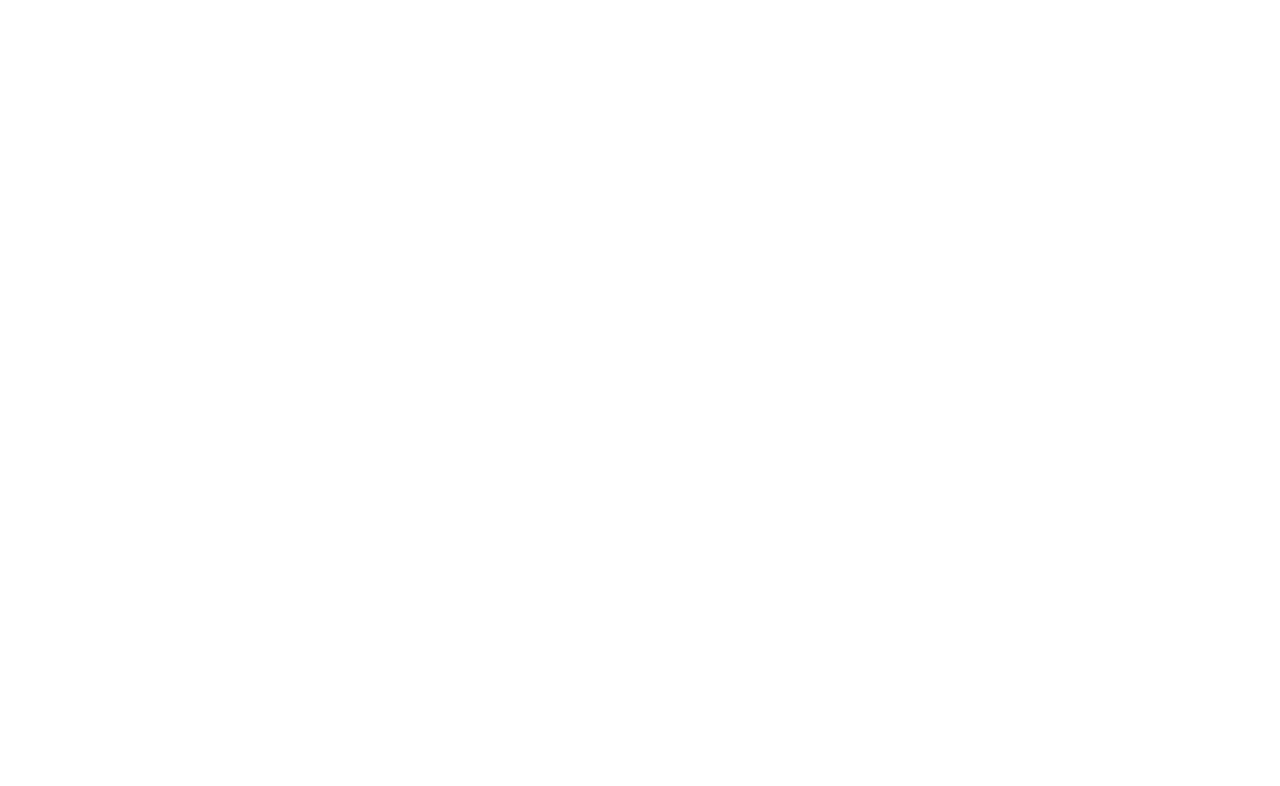
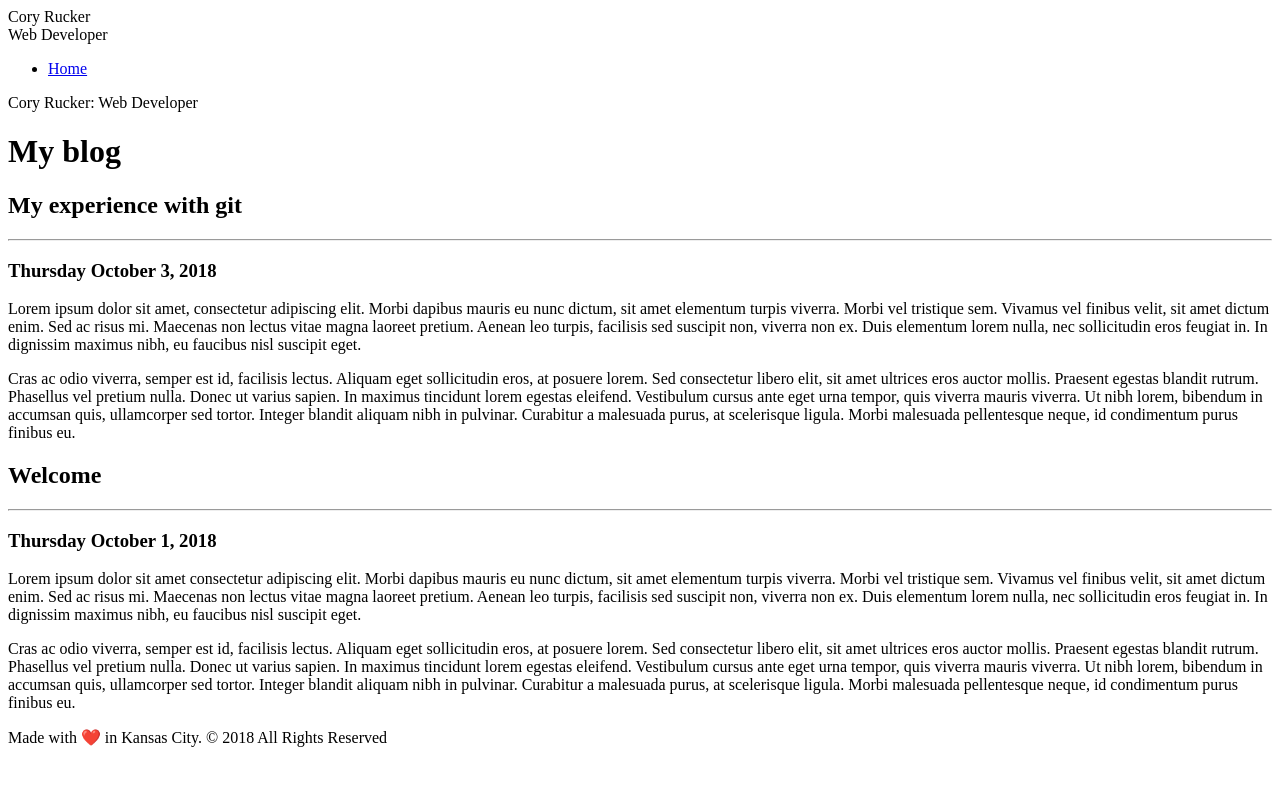
Before and after one commit to corymrucker/personal-blog, a plain HTML site: page index.html in a window 1280 px wide. Drawn offline with Linux system fonts and the light colour scheme.

Commit message:
Add required HTML elements to the blog page skeleton.

```diff
--- a/index.html
+++ b/index.html
@@ -1,11 +1,93 @@
+<!DOCTYPE html>
 <html lang="en">
-<head>
-  <meta charset="UTF-8">
-  <meta name="viewport" content="width=device-width, initial-scale=1.0">
-  <meta http-equiv="X-UA-Compatible" content="ie=edge">
-  <title>Insert Name - Web Developer</title>
-</head>
-<body>
+ <head>
+   <meta charset="UTF-8" />
+   <meta name="viewport" content="width=device-width, initial-scale=1.0" />
+   <meta http-equiv="X-UA-Compatible" content="ie=edge" />
+   <title>Insert Name - Web Developer</title>
+ </head>
+ <body>
+   <div class="parent">
+     <div class="wrapper">
+       <nav>
+         <div class="inner-wrap">
+           <div class="site-header">Cory Rucker</div>
+           <div class="site-subheader">Web Developer</div>
+           <ul class="site-navigation">
+             <li><a href="index.html">Home</a></li>
+           </ul>
+         </div>
+       </nav>
 
-</body>
+       <main>
+         <div class="menu">
+           <div class="menu-icon" id="sidebarCollapse">
+             <span class="mobile-header">Cory Rucker: Web Developer</span>
+           </div>
+         </div>
+
+         <h1>My blog</h1>
+         <article>
+           <h2>My experience with git</h2>
+           <hr />
+           <h3>Thursday October 3, 2018</h3>
+           <p>
+             Lorem ipsum dolor sit amet, consectetur adipiscing elit. Morbi
+             dapibus mauris eu nunc dictum, sit amet elementum turpis viverra.
+             Morbi vel tristique sem. Vivamus vel finibus velit, sit amet
+             dictum enim. Sed ac risus mi. Maecenas non lectus vitae magna
+             laoreet pretium. Aenean leo turpis, facilisis sed suscipit non,
+             viverra non ex. Duis elementum lorem nulla, nec sollicitudin eros
+             feugiat in. In dignissim maximus nibh, eu faucibus nisl suscipit
+             eget.
+           </p>
+           <p>
+             Cras ac odio viverra, semper est id, facilisis lectus. Aliquam
+             eget sollicitudin eros, at posuere lorem. Sed consectetur libero
+             elit, sit amet ultrices eros auctor mollis. Praesent egestas
+             blandit rutrum. Phasellus vel pretium nulla. Donec ut varius
+             sapien. In maximus tincidunt lorem egestas eleifend. Vestibulum
+             cursus ante eget urna tempor, quis viverra mauris viverra. Ut nibh
+             lorem, bibendum in accumsan quis, ullamcorper sed tortor. Integer
+             blandit aliquam nibh in pulvinar. Curabitur a malesuada purus, at
+             scelerisque ligula. Morbi malesuada pellentesque neque, id
+             condimentum purus finibus eu.
+           </p>
+         </article>
+
+         <article>
+           <h2>Welcome</h2>
+           <hr />
+           <h3>Thursday October 1, 2018</h3>
+           <p>
+             Lorem ipsum dolor sit amet consectetur adipiscing elit. Morbi
+             dapibus mauris eu nunc dictum, sit amet elementum turpis viverra.
+             Morbi vel tristique sem. Vivamus vel finibus velit, sit amet
+             dictum enim. Sed ac risus mi. Maecenas non lectus vitae magna
+             laoreet pretium. Aenean leo turpis, facilisis sed suscipit non,
+             viverra non ex. Duis elementum lorem nulla, nec sollicitudin eros
+             feugiat in. In dignissim maximus nibh, eu faucibus nisl suscipit
+             eget.
+           </p>
+           <p>
+             Cras ac odio viverra, semper est id, facilisis lectus. Aliquam
+             eget sollicitudin eros, at posuere lorem. Sed consectetur libero
+             elit, sit amet ultrices eros auctor mollis. Praesent egestas
+             blandit rutrum. Phasellus vel pretium nulla. Donec ut varius
+             sapien. In maximus tincidunt lorem egestas eleifend. Vestibulum
+             cursus ante eget urna tempor, quis viverra mauris viverra. Ut nibh
+             lorem, bibendum in accumsan quis, ullamcorper sed tortor. Integer
+             blandit aliquam nibh in pulvinar. Curabitur a malesuada purus, at
+             scelerisque ligula. Morbi malesuada pellentesque neque, id
+             condimentum purus finibus eu.
+           </p>
+         </article>
+
+         <footer>
+           Made with ❤️ in Kansas City. © 2018 All Rights Reserved
+         </footer>
+       </main>
+     </div>
+   </div>
+ </body>
 </html>
```
